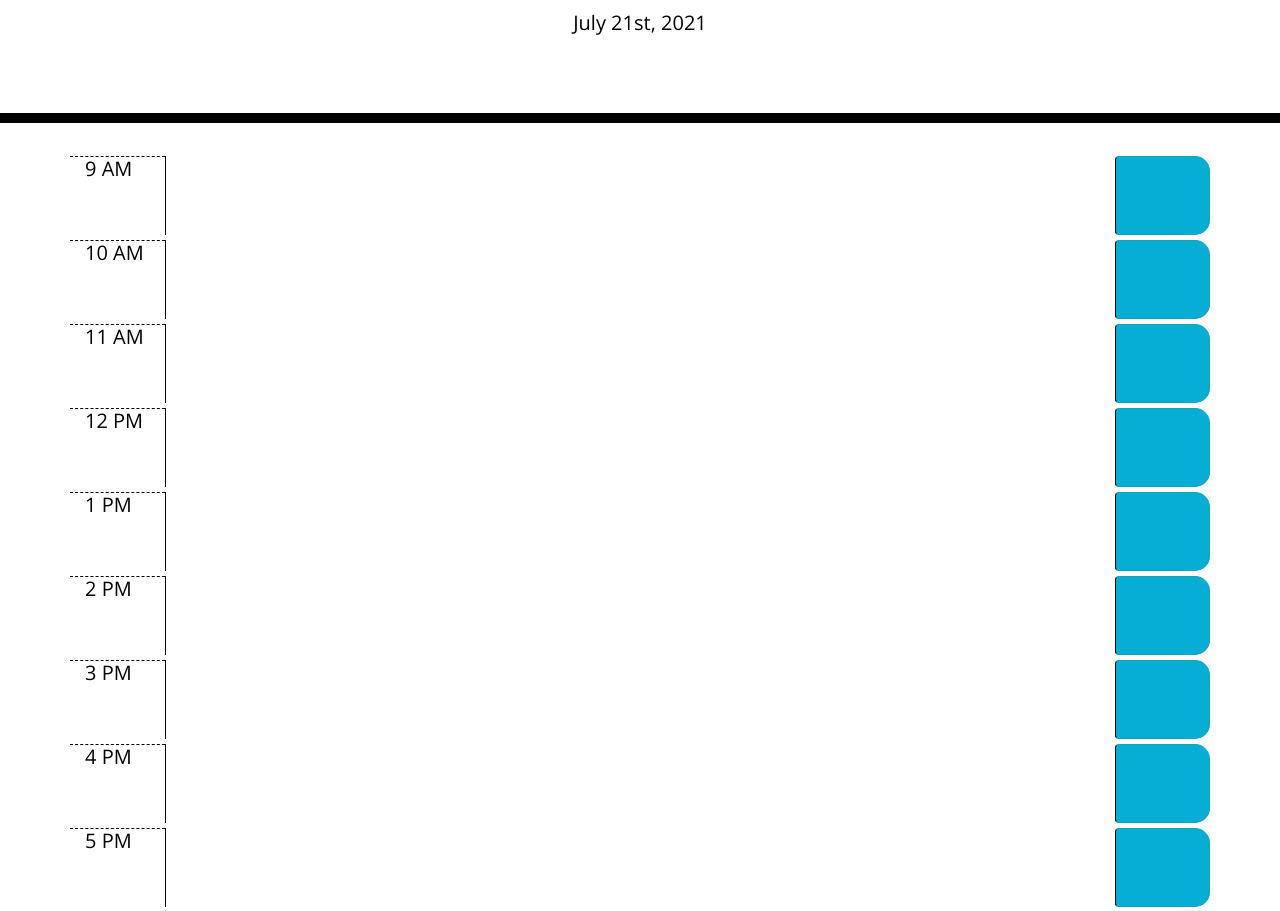
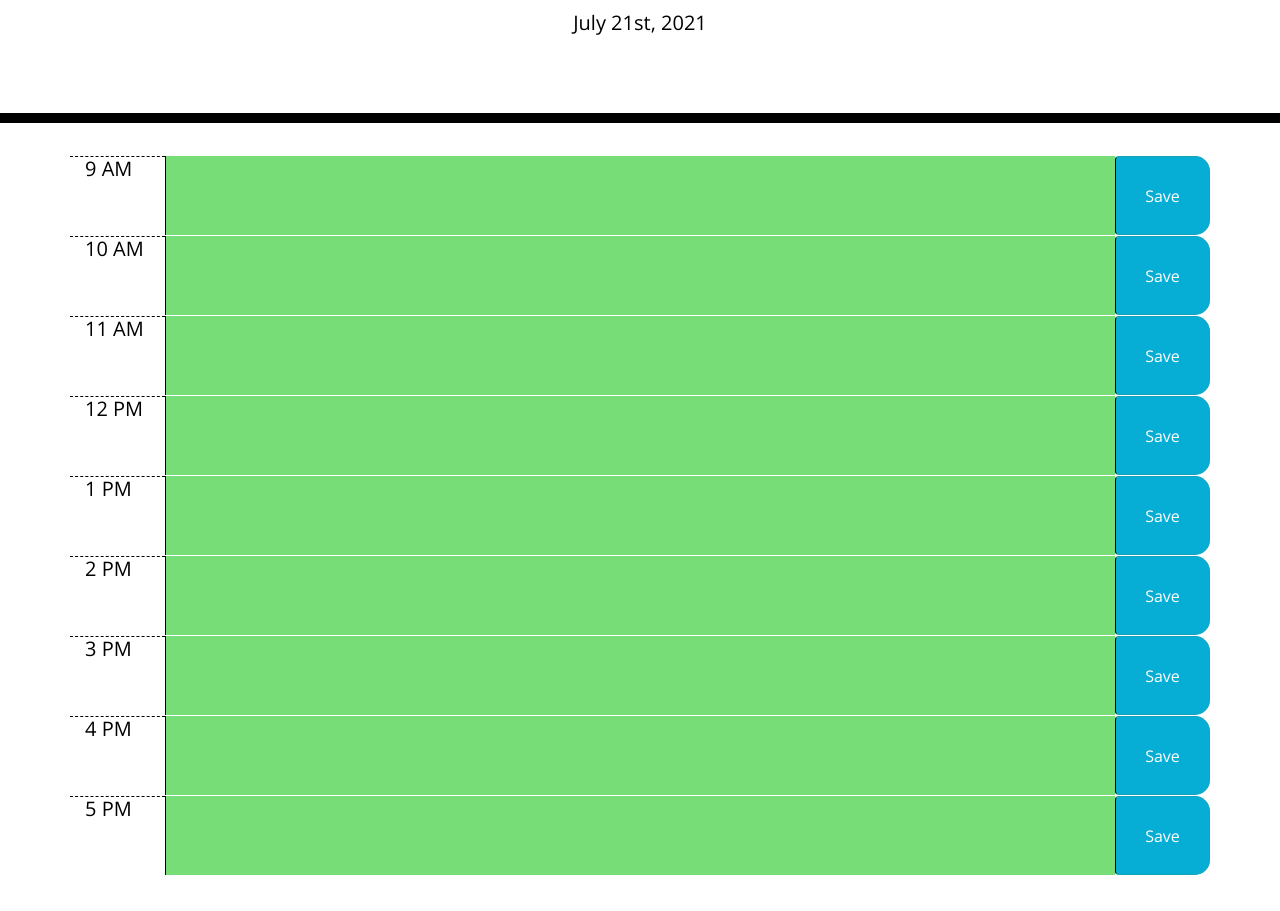
Before and after one commit to maxwellwalin/work-day-scheduler, a plain HTML site: page index.html in a window 1280 px wide. Shown: the part 181-1092 px from the top of the page. Drawn offline with nearby package versions, Linux system fonts and the light colour scheme.

Commit message:
created Javascript functions to save textarea content to local storage and webpage  when save button clicked, set the background color of the textarea based on it's timeblock's relation to the current moment, and an init function to check for localstorage values and render them to the page; made formatting changes

```diff
--- a/assets/script.js
+++ b/assets/script.js
@@ -1,5 +1,67 @@
+/// store all of the userInput textareas in a jQuery variable
+var userInput = $(".userInput")
+
+/// save the moment the webpage is opened as variable
 var currentMoment = moment();
+/// format the current date (ex. January 1st, 2021)
 $("#currentDay").text(currentMoment.format("MMMM Do[,] YYYY"));
 
-$(".saveBtn").on("click", function() {
+$(".saveBtn").on("click", function(event) {
+    /// save the exact saveBtn on which the "click" event has occurred
+    var currentSaveButton = $(event.target);
+    /// store the number from the timeblock as an array into a variable
+    var hourAsNum = currentSaveButton.closest("div").text().match(/(\d+)/);
+    /// if the trimmed value of the textarea isn't null or an empty string...
+    if($.trim(currentSaveButton.prev().val()) != null && $.trim(currentSaveButton.prev().val()) != "") {
+        /// set a localStorage key (ex. Input9) to the the value of the textarea
+        localStorage.setItem("Input" + hourAsNum[0], currentSaveButton.prev().val());
+    } else {
+        /// if the textarea's trimmed value is null or "", remove the key-value pair from localStorage
+        localStorage.removeItem("Input" + hourAsNum[0]);
+    }
 })
+
+function timeColor() {
+    userInput.each(function( i ) {
+        var indexedTextArea = $(this);
+        /// The first four indexes are 9 AM thru 12 PM, numbers of which do not need to be editted to match 24hr time
+        if (i < 4) {
+            var hourIn24 = Number(indexedTextArea.prev().text().match(/(\d+)/)[0]);
+        /// The rest of the indexes have hour numbers that do not follow 24hr time, so add 12 to make it 24hr time.
+        } else {
+            var hourIn24 = Number(indexedTextArea.prev().text().match(/(\d+)/)[0]) + 12;
+        }
+        /// If it is currently 9 AM, then the textarea with previous element's text == "9 AM" will be added a class of ".present".
+        if (moment().format("h A") == indexedTextArea.prev().text()) {
+            indexedTextArea.addClass("present");
+        /// If it is currently 14 hours military time, the time blocks before 2 PM will add a class of ".past".
+        } else if (Number(moment().format("H")) > (hourIn24)) {
+            indexedTextArea.addClass("past");
+        /// Every time block that isn't present or past will be given a class of ".future".
+        } else {
+            indexedTextArea.addClass("future");
+        }
+    })
+}
+
+function init() {
+    /// loop thru each user input, assign a variable based on the current index to represent the hour of that timeblock
+    userInput.each(function( i ) {
+        var hourUsingI = i;
+        if (i < 4) {
+            hourUsingI += 9;
+        } else {
+            hourUsingI -= 3;
+        }
+        /// create variable that match syntax of local storage keys
+        var indexedInput = ("Input"+hourUsingI.toString());
+        /// get the local storage item value, and set the current userInput's textarea to contain the text stored in the local a storage value
+        var indexedHourFromLocalStorage = localStorage.getItem(indexedInput);
+        $(this).text(indexedHourFromLocalStorage);
+        }
+     ) }
+
+/// run init function to fill any textareas that had saved content in local storage
+init()
+/// run timeColor function to add classes to the userInput textareas according to their time relation to the current moment (past, present, future), changing their background color accordingly
+timeColor()
--- a/assets/style.css
+++ b/assets/style.css
@@ -25,6 +25,10 @@ textarea {
   white-space: pre-wrap;
 }
 
+.container {
+  margin-bottom: 2rem;
+}
+
 .time-block {
   text-align: center;
   border-radius: 15px;
@@ -44,17 +48,14 @@ textarea {
 
 .past {
   background-color: #d3d3d3;
-  color: white;
 }
 
 .present {
   background-color: #ff6961;
-  color: white;
 }
 
 .future {
   background-color: #77dd77;
-  color: white;
 }
 
 .saveBtn {
--- a/index.html
+++ b/index.html
@@ -29,50 +29,50 @@
       <p id="currentDay" class="lead"></p>
     </header>
     <div class="container">
-      <div class="row mb-1 justify-content-center">
+      <div class="row justify-content-center">
         <div class="h5 hour col-md-1 justify-content-flex-end">9 AM</div>
-        <textarea type="text" class="col-md-10 justify-content-flex-start"></textarea>
-        <button type="button" class="saveBtn btn btn-info col-md-1"></button>
+        <textarea type="text" class="col-md-10 justify-content-flex-start userInput"></textarea>
+        <button type="button" class="saveBtn btn btn-info col-md-1">Save</button>
       </div>
-      <div class="row mb-1 justify-content-center">
+      <div class="row justify-content-center">
         <div class="h5 hour col-md-1 justify-content-flex-end">10 AM</div>
-        <textarea type="text" class="col-md-10 justify-content-flex-start"></textarea>
-        <button type="button" class="saveBtn btn btn-info col-md-1"></button>
+        <textarea type="text" class="col-md-10 justify-content-flex-start userInput"></textarea>
+        <button type="button" class="saveBtn btn btn-info col-md-1">Save</button>
       </div>
-      <div class="row mb-1 justify-content-center">
+      <div class="row justify-content-center">
         <div class="h5 hour col-md-1 justify-content-flex-end">11 AM</div>
-        <textarea type="text" class="col-md-10 justify-content-flex-start"></textarea>
-        <button type="button" class="saveBtn btn btn-info col-md-1"></button>
+        <textarea type="text" class="col-md-10 justify-content-flex-start userInput"></textarea>
+        <button type="button" class="saveBtn btn btn-info col-md-1">Save</button>
       </div>
-      <div class="row mb-1 justify-content-center">
+      <div class="row justify-content-center">
         <div class="h5 hour col-md-1 justify-content-flex-end">12 PM</div>
-        <textarea type="text" class="col-md-10 justify-content-flex-start"></textarea>
-        <button type="button" class="saveBtn btn btn-info col-md-1"></button>
+        <textarea type="text" class="col-md-10 justify-content-flex-start userInput"></textarea>
+        <button type="button" class="saveBtn btn btn-info col-md-1">Save</button>
       </div>
-      <div class="row mb-1 justify-content-center">
+      <div class="row justify-content-center">
         <div class="h5 hour col-md-1 justify-content-flex-end">1 PM</div>
-        <textarea type="text" class="col-md-10 justify-content-flex-start"></textarea>
-        <button type="button" class="saveBtn btn btn-info col-md-1"></button>
+        <textarea type="text" class="col-md-10 justify-content-flex-start userInput"></textarea>
+        <button type="button" class="saveBtn btn btn-info col-md-1">Save</button>
       </div>
-      <div class="row mb-1 justify-content-center">
+      <div class="row justify-content-center">
         <div class="h5 hour col-md-1 justify-content-flex-end">2 PM</div>
-        <textarea type="text" class="col-md-10 justify-content-flex-start"></textarea>
-        <button type="button" class="saveBtn btn btn-info col-md-1"></button>
+        <textarea type="text" class="col-md-10 justify-content-flex-start userInput"></textarea>
+        <button type="button" class="saveBtn btn btn-info col-md-1">Save</button>
       </div>
-      <div class="row mb-1 justify-content-center">
+      <div class="row justify-content-center">
         <div class="h5 hour col-md-1 justify-content-flex-end">3 PM</div>
-        <textarea type="text" class="col-md-10 justify-content-flex-start"></textarea>
-        <button type="button" class="saveBtn btn btn-info col-md-1"></button>
+        <textarea type="text" class="col-md-10 justify-content-flex-start userInput"></textarea>
+        <button type="button" class="saveBtn btn btn-info col-md-1">Save</button>
       </div>
-      <div class="row mb-1 justify-content-center">
+      <div class="row justify-content-center">
         <div class="h5 hour col-md-1 justify-content-flex-end">4 PM</div>
-        <textarea type="text" class="col-md-10 justify-content-flex-start"></textarea>
-        <button type="button" class="saveBtn btn btn-info col-md-1"></button>
+        <textarea type="text" class="col-md-10 justify-content-flex-start userInput"></textarea>
+        <button type="button" class="saveBtn btn btn-info col-md-1">Save</button>
       </div>
-      <div class="row mb-1 justify-content-center">
+      <div class="row justify-content-center">
         <div class="h5 hour col-md-1 justify-content-flex-end">5 PM</div>
-        <textarea type="text" class="col-md-10 justify-content-flex-start"></textarea>
-        <button type="button" class="saveBtn btn btn-info col-md-1"></button>
+        <textarea type="text" class="col-md-10 justify-content-flex-start userInput"></textarea>
+        <button type="button" class="saveBtn btn btn-info col-md-1">Save</button>
       </div>
     </div>
 
```
Also changed, not shown: assets/images/lock.png (added).
